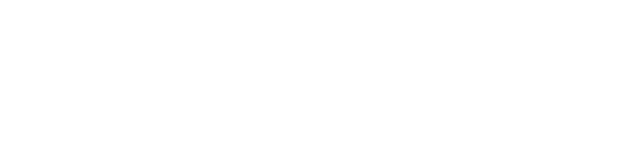
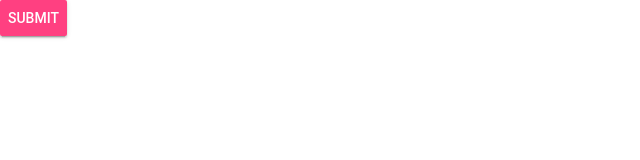
Before and after one commit to ashuforweb/mdl_experiments, a plain HTML site: page Index.html in a window 1280 px wide. Shown: the whole page, without its empty margins (0-640 px from the left). Drawn offline with Linux system fonts and the light colour scheme.

Commit message:
button push

```diff
--- a/Index.html
+++ b/Index.html
@@ -12,7 +12,7 @@
 </head>
 
 <body>
-
+  <button type="button" name="button" class="mdl-button mdl-js-button mdl-button--raised mdl-button--accent mdl-js-ripple-effect">Submit</button>
 </body>
 
 </html>
```
